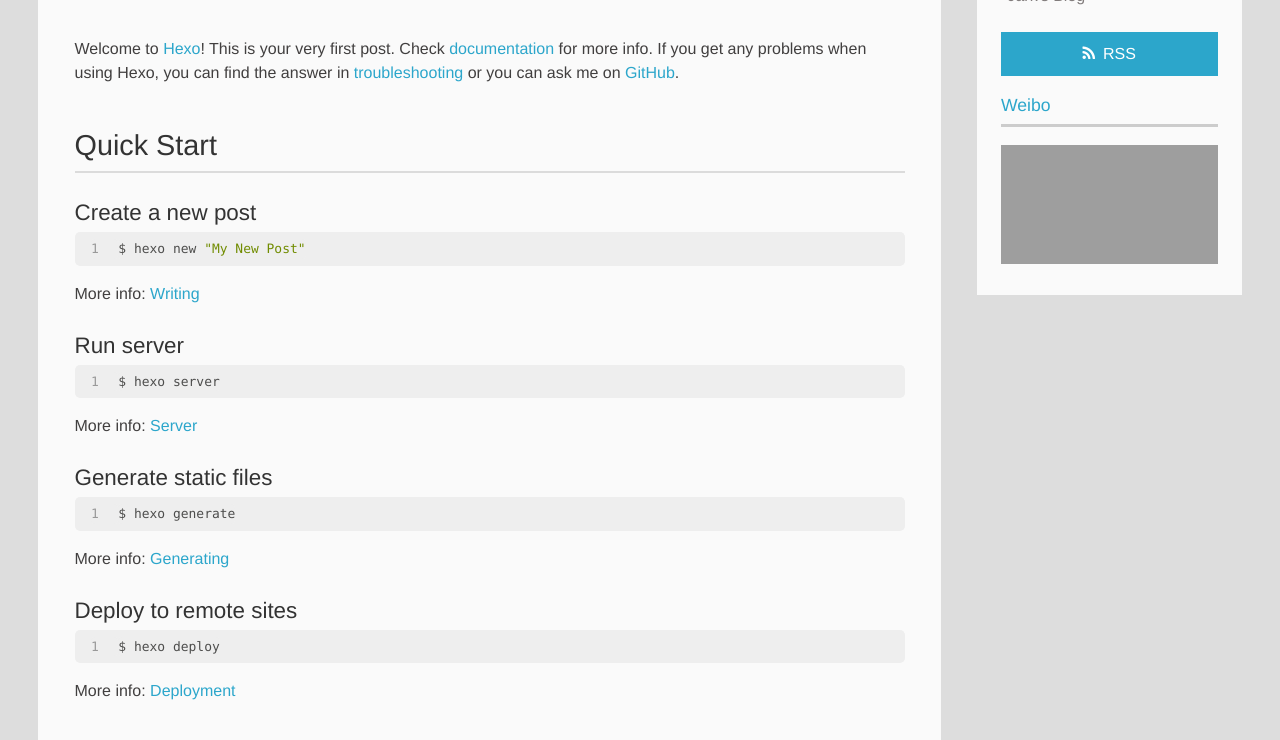
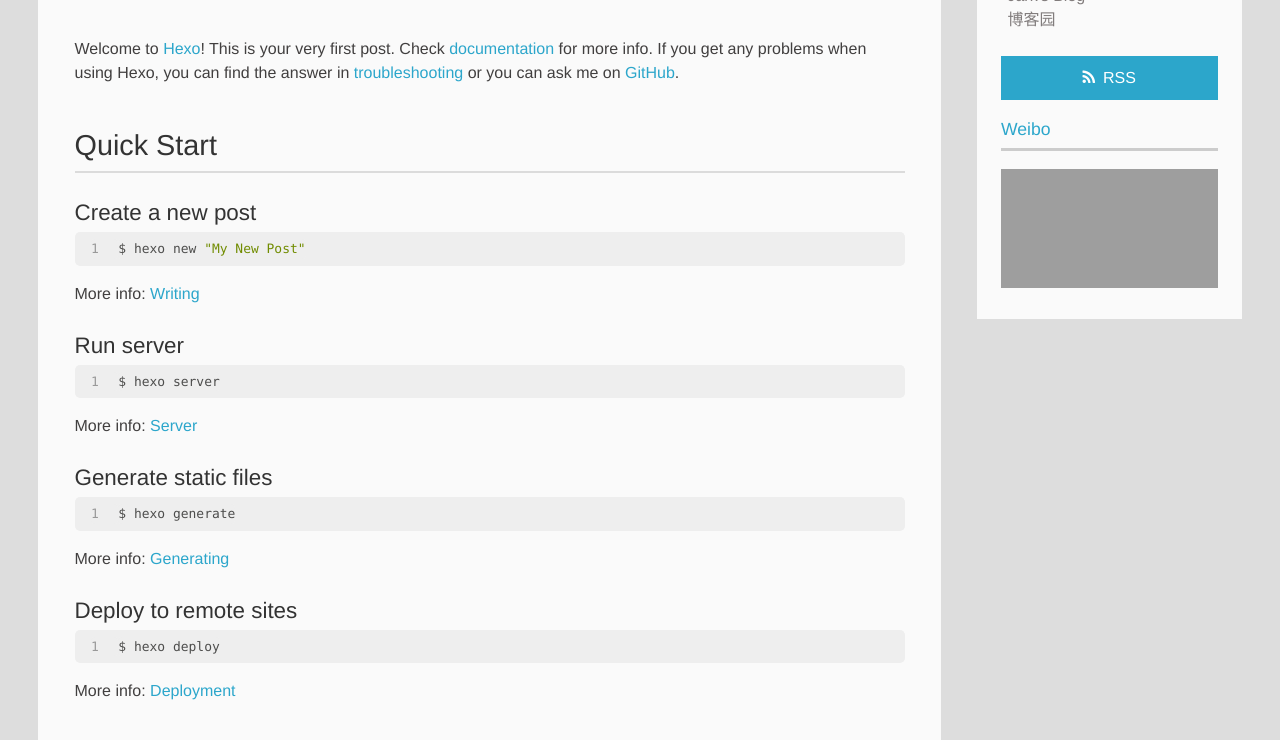
Before and after one commit to yake98525/YAKE.github.io, a plain HTML site: page index.html in a window 1280 px wide. Shown: the part 346-1086 px from the top of the page. Drawn offline with Linux system fonts and the light colour scheme; grey boxes are pictures that could not be loaded; a script that the page names is missing.

Commit message:
Site updated: 2019-06-05 20:58:36

```diff
--- a/index.html
+++ b/index.html
@@ -166,6 +166,12 @@
           <li>
 
             	<a href="http://wuchong.me" target="_blank" title="Jark&#39;s Blog">Jark&#39;s Blog</a>
+
+          </li>
+
+          <li>
+
+            	<a href="http://www.cnblogs.com/onepeace/" target="_blank" title="博客园">博客园</a>
 
           </li>
 
```
Also changed, not shown: 2019/06/04/hello-world/index.html (+6 -0 lines).
